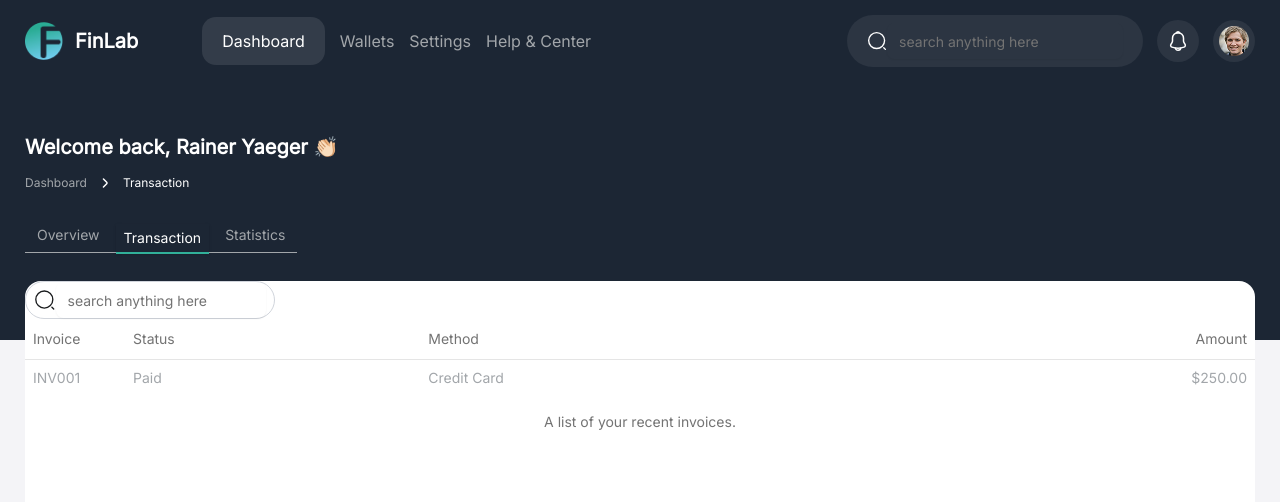
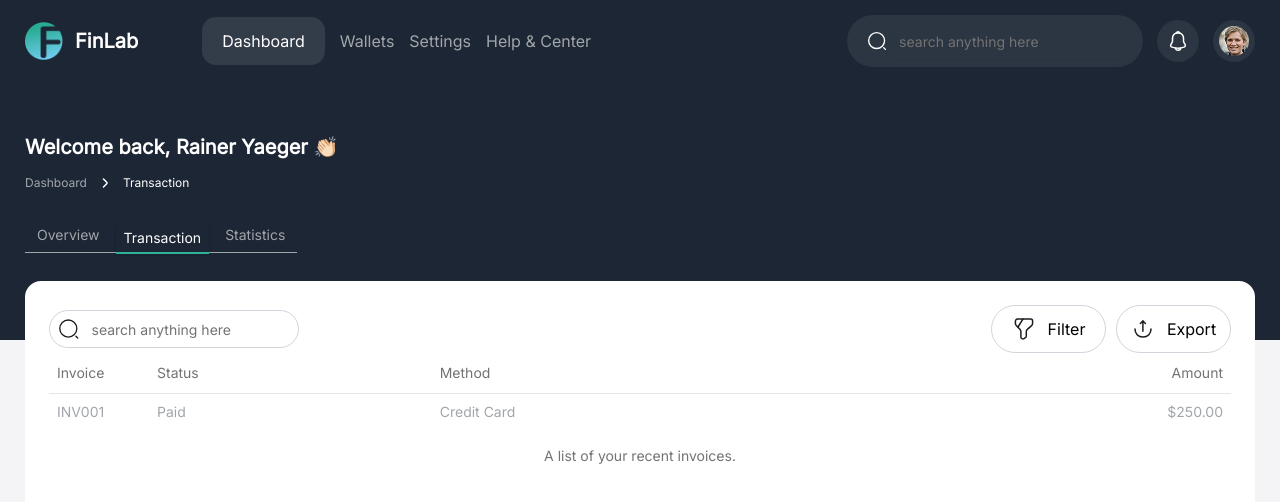
Before and after one commit to ariyanmvn/next-dashboard, a Next.js app: page / in a window 1280 px wide. Shown: the top 502 px of the page. Built offline with nearby package versions, Linux system fonts and the light colour scheme.

Commit message:
fixed icons for the dekstop screens

```diff
--- a/src/subComponents/TransTable.tsx
+++ b/src/subComponents/TransTable.tsx
@@ -15,9 +15,9 @@ import ExportIcon from "@/icons/ExportIcon";
 
 export default function TransTable() {
   return (
-    <div className="bg-[#FFFFFF] rounded-[16px] mt-2 xl:mt-5 w-[100%] xl-w-full h-[900px] mx-auto  lg:h-[805px]">
-
-      <div className="mobile-icons p-[20px] flex justify-between items-center lg:hidden">
+    <div className="bg-[#FFFFFF] p-[24px] rounded-[16px] mt-2 xl:mt-5 w-[100%] xl-w-full h-[900px] mx-auto  lg:h-[805px]">
+      {/* for mobile */}
+      <div className="mobile-icons  flex justify-between items-center lg:hidden">
         <div className="flex w-[147px] justify-center px-2 border-gray-300 border-1 items-center cursor-pointer text-black rounded-[100px] ">
           <SearchBlackIcon></SearchBlackIcon>
           <Input className="border-none" placeholder="search..." />
@@ -33,13 +33,28 @@ export default function TransTable() {
         </div>
       </div>
 
-     <div className="dekstop-icons hidden lg:flex">
-     <div className="flex w-[250px] justify-center px-2 border-gray-300 border-1 items-center cursor-pointer text-black rounded-[100px] ">
+      {/* for dekstop */}
+
+      <div className="dekstop-icons hidden lg:flex justify-between items-center">
+        <div className="flex w-[250px] justify-center px-2 border-gray-300 border-1 items-center cursor-pointer text-black rounded-[100px] ">
           <SearchBlackIcon></SearchBlackIcon>
-          <Input className="border-none" placeholder="search anything here" />
+          <Input
+            className="border-none shadow-none"
+            placeholder="search anything here"
+          />
         </div>
 
-     </div>
+        <div className="flex gap-[10px]">
+          <div className="filter border-1  border-gray-300 flex items-center gap-3 cursor-pointer justify-center rounded-[100px]  w-[115px] h-[48px] ">
+            <FilterIcon></FilterIcon>
+            <p className="text-black">Filter</p>
+          </div>
+          <div className="export border-1 border-gray-300 flex items-center gap-3 cursor-pointer justify-center rounded-[100px] w-[115px] h-[48px] ">
+            <ExportIcon></ExportIcon>
+            <p className="text-black">Export</p>
+          </div>
+        </div>
+      </div>
 
       <Table>
         <TableCaption>A list of your recent invoices.</TableCaption>
```
